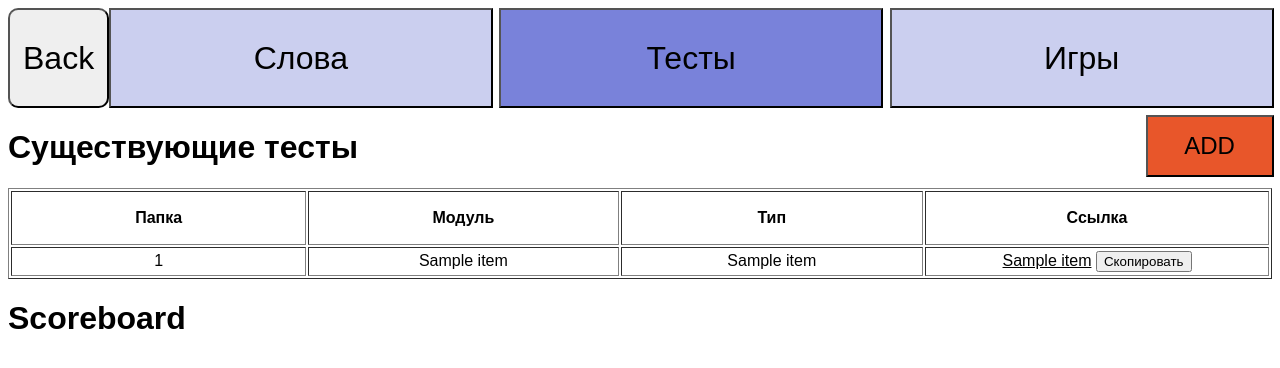
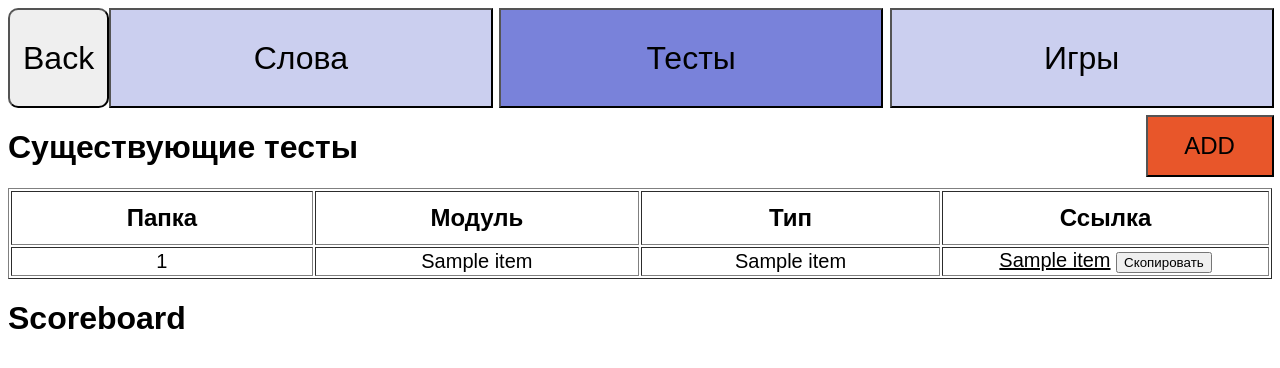
Before and after one commit to Am1rTl/Duckly, a Flask app: template templates/tests.html in a window 1280 px wide. Shown: the top 368 px of the page. Run offline with Flask 3, Linux system fonts and the light colour scheme; the template is opened without the code that fills it: most values are stand-ins (such as "Sample title", 1, 10 or a date in 2020).

Commit message:
I love whiskas

```diff
--- a/site.py
+++ b/site.py
@@ -105,6 +105,10 @@ def tests():
     if reqinnone == None:
         return redirect('/login', 302)
     return redirect('/login', 302)
+
+@app.route("/tests/<id>")
+def test_id(id):
+    return f"Hello, {id}!"
 
 @app.route("/edit_profile")
 def edit_profile():
--- a/templates/tests.html
+++ b/templates/tests.html
@@ -46,10 +46,12 @@
     th {
       height: 50px;
       width: 0.1%;
+      font-size: 150%;
     }
     td {
       height: 25px;
       text-align: center;
+      font-size: 125%;
     }
   </style>
 </head>
```
